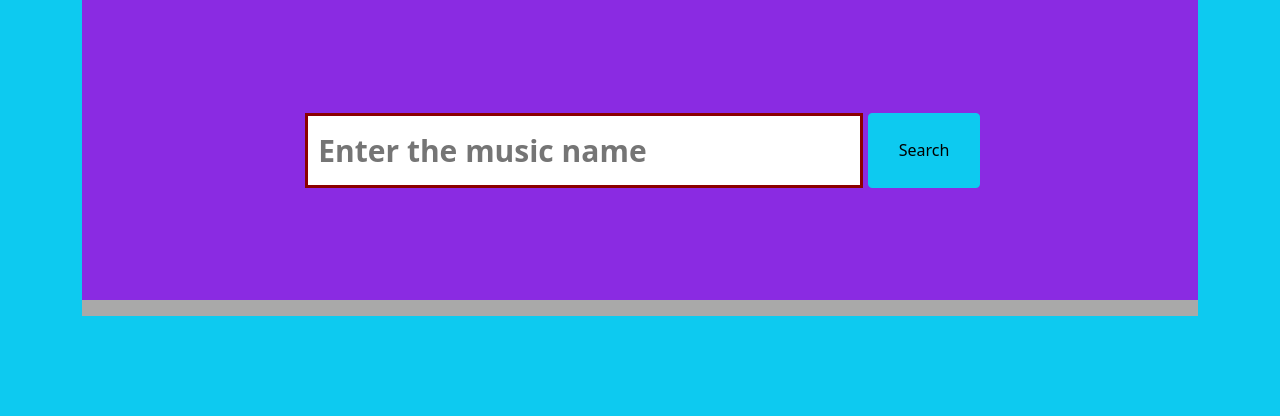
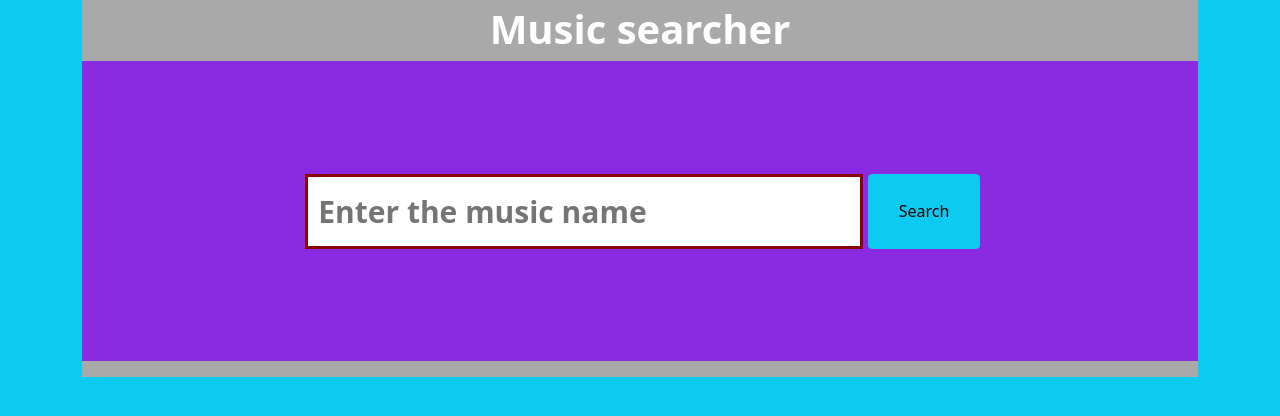
Before and after one commit to abduvohid20051013/music_search, a plain HTML site: page index.html in a window 1280 px wide. Drawn offline with nearby package versions, Linux system fonts and the light colour scheme.

Commit message:
Update index.html

```diff
--- a/index.html
+++ b/index.html
@@ -11,6 +11,7 @@
 <body class="bg-info">
 	<div class="container">
 		<div class="music">
+			<h2 class="title">Music searcher</h2>
 			<div class="form d-flex justify-content-center align-items-center">
 				<input type="text" class="search" placeholder="Enter the music name">
 				<button id="btn" class="btn btn-info ">Search</button>
```
